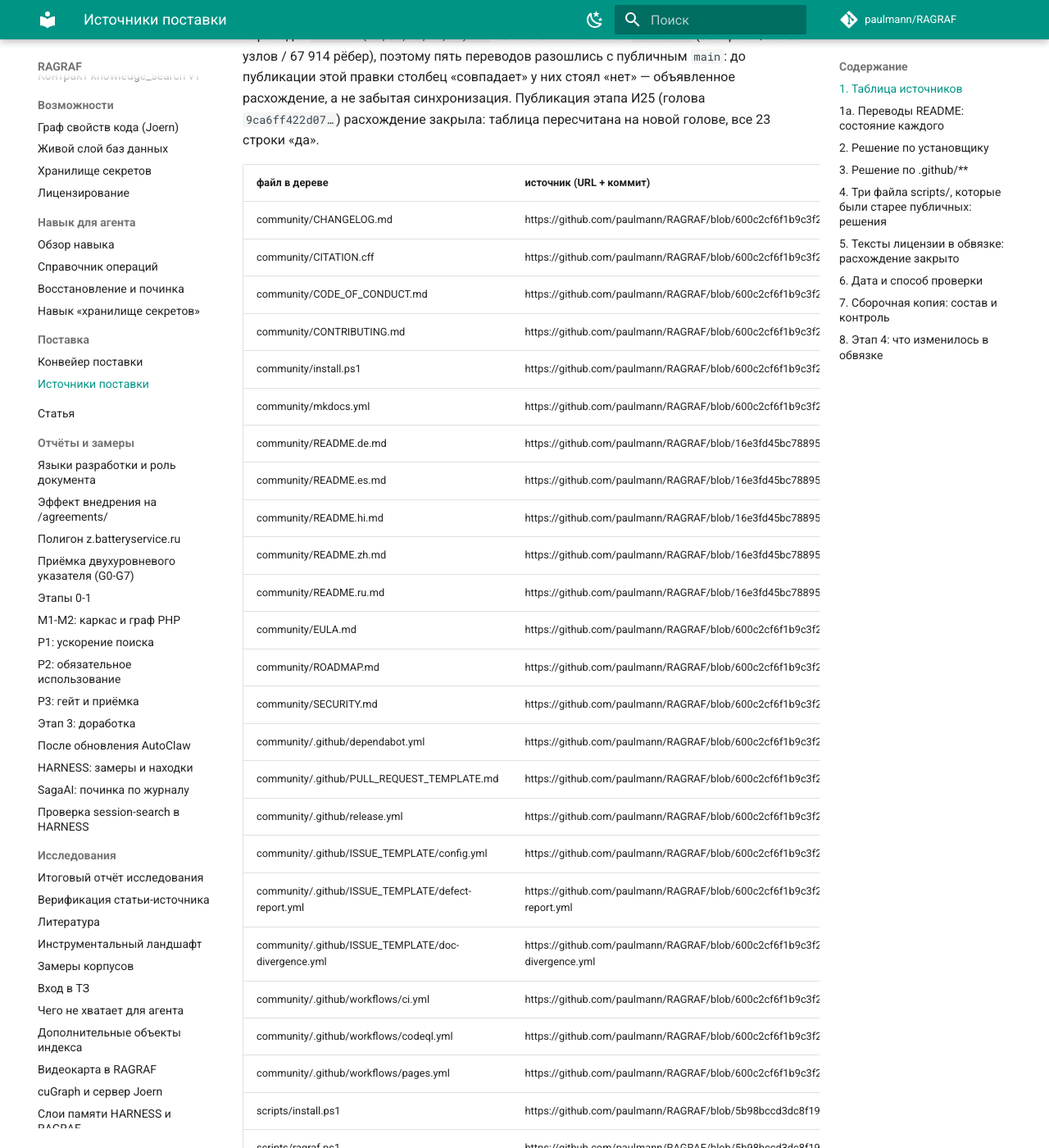
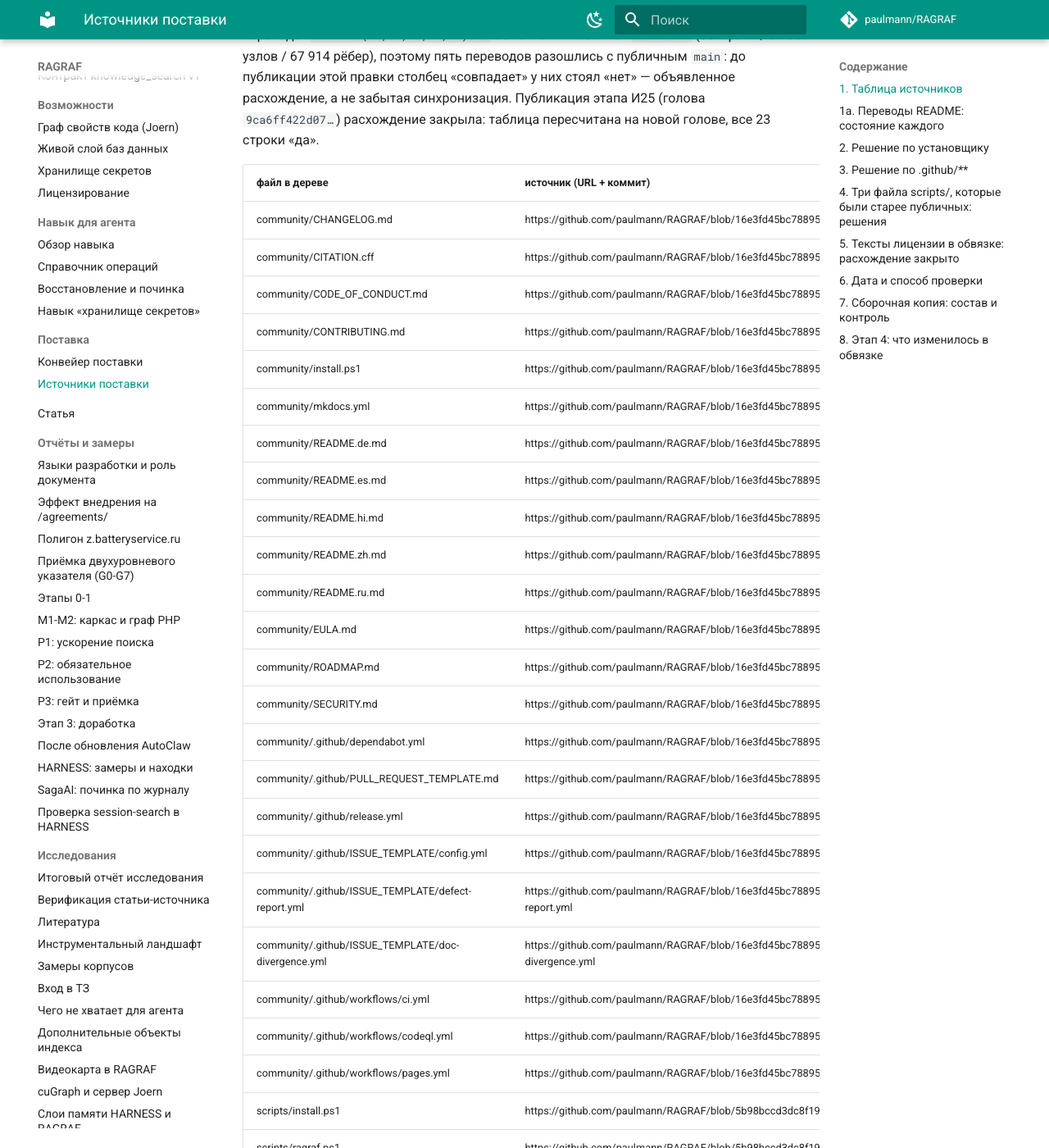
Before and after one commit to paulmann/RAGRAF, an MkDocs documentation site: the page built from docs/03_implementation/RELEASE-SOURCES.md, in a window 1280 px wide and 1400 px high, scrolled down 2192 px. Shown: the whole window at 82% size. Built offline with MkDocs 1.6.1 and Material for MkDocs 9.7.7, drawn with Linux system fonts in a browser that asks for light colours; comment, search, counter and statistics services are not loaded; some of the changed lines change nothing that is shown.

Commit message:
адреса строк обвязки приведены к голове таблицы источников

```diff
--- a/docs/03_implementation/RELEASE-SOURCES.md
+++ b/docs/03_implementation/RELEASE-SOURCES.md
@@ -92,29 +92,29 @@
 
 | файл в дереве | источник (URL + коммит) | sha256 в публичном main | sha256 в дереве | совпадает | путь в поставке |
 |---|---|---|---|---|---|
-| community/CHANGELOG.md | https://github.com/paulmann/RAGRAF/blob/600c2cf6f1b9c3f2ec63a795b72ee8032307f0a7/CHANGELOG.md | b5ea007e9b8bccf1e5cf8752c4543c6c909d5bef4972113b98cfdfe8a564abed | b5ea007e9b8bccf1e5cf8752c4543c6c909d5bef4972113b98cfdfe8a564abed | да | CHANGELOG.md |
-| community/CITATION.cff | https://github.com/paulmann/RAGRAF/blob/600c2cf6f1b9c3f2ec63a795b72ee8032307f0a7/CITATION.cff | a0b16a209dfb162fcd2817455939a21588f9ffa1d1f6ec02e0281fd59feb4e32 | a0b16a209dfb162fcd2817455939a21588f9ffa1d1f6ec02e0281fd59feb4e32 | да | CITATION.cff |
-| community/CODE_OF_CONDUCT.md | https://github.com/paulmann/RAGRAF/blob/600c2cf6f1b9c3f2ec63a795b72ee8032307f0a7/CODE_OF_CONDUCT.md | 34596ad809e62b3c5a0f9cfb3106c971c21b4f145b18c7e70704959d6996b580 | 34596ad809e62b3c5a0f9cfb3106c971c21b4f145b18c7e70704959d6996b580 | да | CODE_OF_CONDUCT.md |
-| community/CONTRIBUTING.md | https://github.com/paulmann/RAGRAF/blob/600c2cf6f1b9c3f2ec63a795b72ee8032307f0a7/CONTRIBUTING.md | 4702989e9f57c205f752d6e5977b692316fae0fa4c61c32355d5289e05d98689 | 4702989e9f57c205f752d6e5977b692316fae0fa4c61c32355d5289e05d98689 | да | CONTRIBUTING.md |
-| community/install.ps1 | https://github.com/paulmann/RAGRAF/blob/600c2cf6f1b9c3f2ec63a795b72ee8032307f0a7/install.ps1 | 5a55c8d88ba70066e43147d9b772d98352f46ca82a88ef18a2d8ada71509e8e0 | 5a55c8d88ba70066e43147d9b772d98352f46ca82a88ef18a2d8ada71509e8e0 | да | install.ps1 |
-| community/mkdocs.yml | https://github.com/paulmann/RAGRAF/blob/600c2cf6f1b9c3f2ec63a795b72ee8032307f0a7/mkdocs.yml | fafbfabe326de2139b7075cc831c358729070a28f0e1b90baa26dbf8bcd4a0e4 | fafbfabe326de2139b7075cc831c358729070a28f0e1b90baa26dbf8bcd4a0e4 | да | mkdocs.yml |
+| community/CHANGELOG.md | https://github.com/paulmann/RAGRAF/blob/16e3fd45bc78895d1e167db6843718d24875626c/CHANGELOG.md | b5ea007e9b8bccf1e5cf8752c4543c6c909d5bef4972113b98cfdfe8a564abed | b5ea007e9b8bccf1e5cf8752c4543c6c909d5bef4972113b98cfdfe8a564abed | да | CHANGELOG.md |
+| community/CITATION.cff | https://github.com/paulmann/RAGRAF/blob/16e3fd45bc78895d1e167db6843718d24875626c/CITATION.cff | a0b16a209dfb162fcd2817455939a21588f9ffa1d1f6ec02e0281fd59feb4e32 | a0b16a209dfb162fcd2817455939a21588f9ffa1d1f6ec02e0281fd59feb4e32 | да | CITATION.cff |
+| community/CODE_OF_CONDUCT.md | https://github.com/paulmann/RAGRAF/blob/16e3fd45bc78895d1e167db6843718d24875626c/CODE_OF_CONDUCT.md | 34596ad809e62b3c5a0f9cfb3106c971c21b4f145b18c7e70704959d6996b580 | 34596ad809e62b3c5a0f9cfb3106c971c21b4f145b18c7e70704959d6996b580 | да | CODE_OF_CONDUCT.md |
+| community/CONTRIBUTING.md | https://github.com/paulmann/RAGRAF/blob/16e3fd45bc78895d1e167db6843718d24875626c/CONTRIBUTING.md | 4702989e9f57c205f752d6e5977b692316fae0fa4c61c32355d5289e05d98689 | 4702989e9f57c205f752d6e5977b692316fae0fa4c61c32355d5289e05d98689 | да | CONTRIBUTING.md |
+| community/install.ps1 | https://github.com/paulmann/RAGRAF/blob/16e3fd45bc78895d1e167db6843718d24875626c/install.ps1 | 5a55c8d88ba70066e43147d9b772d98352f46ca82a88ef18a2d8ada71509e8e0 | 5a55c8d88ba70066e43147d9b772d98352f46ca82a88ef18a2d8ada71509e8e0 | да | install.ps1 |
+| community/mkdocs.yml | https://github.com/paulmann/RAGRAF/blob/16e3fd45bc78895d1e167db6843718d24875626c/mkdocs.yml | fafbfabe326de2139b7075cc831c358729070a28f0e1b90baa26dbf8bcd4a0e4 | fafbfabe326de2139b7075cc831c358729070a28f0e1b90baa26dbf8bcd4a0e4 | да | mkdocs.yml |
 | community/README.de.md | https://github.com/paulmann/RAGRAF/blob/16e3fd45bc78895d1e167db6843718d24875626c/README.de.md | 49c8a4d97cede9ae40005d5def0ffbf6776d60f8492d51f4104916dff6491a1b | 49c8a4d97cede9ae40005d5def0ffbf6776d60f8492d51f4104916dff6491a1b | да | README.de.md |
 | community/README.es.md | https://github.com/paulmann/RAGRAF/blob/16e3fd45bc78895d1e167db6843718d24875626c/README.es.md | 0d5d1bfe2d29653afd3d44842469f4ffc386f17bfe374252cd4ae462c0fd08a7 | 0d5d1bfe2d29653afd3d44842469f4ffc386f17bfe374252cd4ae462c0fd08a7 | да | README.es.md |
 | community/README.hi.md | https://github.com/paulmann/RAGRAF/blob/16e3fd45bc78895d1e167db6843718d24875626c/README.hi.md | 45eeb1459de98a35f5be51e165ef45b814d07f0bd257c538294c535559bcd809 | 45eeb1459de98a35f5be51e165ef45b814d07f0bd257c538294c535559bcd809 | да | README.hi.md |
 | community/README.zh.md | https://github.com/paulmann/RAGRAF/blob/16e3fd45bc78895d1e167db6843718d24875626c/README.zh.md | 24d586ce3ec09f6ba0d339d179a39c32e15bc300b933a30854f0188705b61b97 | 24d586ce3ec09f6ba0d339d179a39c32e15bc300b933a30854f0188705b61b97 | да | README.zh.md |
 | community/README.ru.md | https://github.com/paulmann/RAGRAF/blob/16e3fd45bc78895d1e167db6843718d24875626c/README.ru.md | c9082795ac3356bce78afe134f08260ab1818e83576146e90e375fc80b517477 | c9082795ac3356bce78afe134f08260ab1818e83576146e90e375fc80b517477 | да | README.ru.md |
-| community/EULA.md | https://github.com/paulmann/RAGRAF/blob/600c2cf6f1b9c3f2ec63a795b72ee8032307f0a7/EULA.md | de3a473f73d39dedb64f362384554f25584979d62b51f8ea50c5d531bab75a3a | de3a473f73d39dedb64f362384554f25584979d62b51f8ea50c5d531bab75a3a | да | EULA.md |
-| community/ROADMAP.md | https://github.com/paulmann/RAGRAF/blob/600c2cf6f1b9c3f2ec63a795b72ee8032307f0a7/ROADMAP.md | 1973da88532a9dab0b96873df9acf57575b286af40f4904a36e87ccf5c6457be | 1973da88532a9dab0b96873df9acf57575b286af40f4904a36e87ccf5c6457be | да | ROADMAP.md |
-| community/SECURITY.md | https://github.com/paulmann/RAGRAF/blob/600c2cf6f1b9c3f2ec63a795b72ee8032307f0a7/SECURITY.md | dbc7d9c2bd4d3e2d1481a36d00655633c3b45603d1f6753a26c9357414495700 | dbc7d9c2bd4d3e2d1481a36d00655633c3b45603d1f6753a26c9357414495700 | да | SECURITY.md |
-| community/.github/dependabot.yml | https://github.com/paulmann/RAGRAF/blob/600c2cf6f1b9c3f2ec63a795b72ee8032307f0a7/.github/dependabot.yml | 37360b6fa679b5639b08465c684bca8d86c56f9cdf5b1e8c9dd3e1d813f79532 | 37360b6fa679b5639b08465c684bca8d86c56f9cdf5b1e8c9dd3e1d813f79532 | да | .github/dependabot.yml |
-| community/.github/PULL_REQUEST_TEMPLATE.md | https://github.com/paulmann/RAGRAF/blob/600c2cf6f1b9c3f2ec63a795b72ee8032307f0a7/.github/PULL_REQUEST_TEMPLATE.md | 30c5a2c60f7d1933b201b326d55ce6955aad46457d3d65503c9b666706ab82b0 | 30c5a2c60f7d1933b201b326d55ce6955aad46457d3d65503c9b666706ab82b0 | да | .github/PULL_REQUEST_TEMPLATE.md |
-| community/.github/release.yml | https://github.com/paulmann/RAGRAF/blob/600c2cf6f1b9c3f2ec63a795b72ee8032307f0a7/.github/release.yml | 48c9059c309e7e04177c3e649c02ff3aa5b93b0045a55eff3998004e4356560c | 48c9059c309e7e04177c3e649c02ff3aa5b93b0045a55eff3998004e4356560c | да | .github/release.yml |
-| community/.github/ISSUE_TEMPLATE/config.yml | https://github.com/paulmann/RAGRAF/blob/600c2cf6f1b9c3f2ec63a795b72ee8032307f0a7/.github/ISSUE_TEMPLATE/config.yml | 0bc9435ed1245c47bbde5fc751fb937c75b554553be3010da264be10d2c89654 | 0bc9435ed1245c47bbde5fc751fb937c75b554553be3010da264be10d2c89654 | да | .github/ISSUE_TEMPLATE/config.yml |
-| community/.github/ISSUE_TEMPLATE/defect-report.yml | https://github.com/paulmann/RAGRAF/blob/600c2cf6f1b9c3f2ec63a795b72ee8032307f0a7/.github/ISSUE_TEMPLATE/defect-report.yml | abab94c9ded87699c6046f527486ff84c0abb6d1df8c7f3447baeb25f58fc2a6 | abab94c9ded87699c6046f527486ff84c0abb6d1df8c7f3447baeb25f58fc2a6 | да | .github/ISSUE_TEMPLATE/defect-report.yml |
-| community/.github/ISSUE_TEMPLATE/doc-divergence.yml | https://github.com/paulmann/RAGRAF/blob/600c2cf6f1b9c3f2ec63a795b72ee8032307f0a7/.github/ISSUE_TEMPLATE/doc-divergence.yml | 743c9e238dcaaa3eb10f4739a53f7ec7cab43d81ff3c1d93adfab768adcf3aff | 743c9e238dcaaa3eb10f4739a53f7ec7cab43d81ff3c1d93adfab768adcf3aff | да | .github/ISSUE_TEMPLATE/doc-divergence.yml |
-| community/.github/workflows/ci.yml | https://github.com/paulmann/RAGRAF/blob/600c2cf6f1b9c3f2ec63a795b72ee8032307f0a7/.github/workflows/ci.yml | ea6d8ae5a2007164ca196a0e1b6fc7e71976c9a354ebe55efc50f32d7e6b3a99 | ea6d8ae5a2007164ca196a0e1b6fc7e71976c9a354ebe55efc50f32d7e6b3a99 | да | .github/workflows/ci.yml |
-| community/.github/workflows/codeql.yml | https://github.com/paulmann/RAGRAF/blob/600c2cf6f1b9c3f2ec63a795b72ee8032307f0a7/.github/workflows/codeql.yml | 5c09bbc2cec2fe16c338d4527100b92b63badfc6dbf3dea34b2652d5a0726bfb | 5c09bbc2cec2fe16c338d4527100b92b63badfc6dbf3dea34b2652d5a0726bfb | да | .github/workflows/codeql.yml |
-| community/.github/workflows/pages.yml | https://github.com/paulmann/RAGRAF/blob/600c2cf6f1b9c3f2ec63a795b72ee8032307f0a7/.github/workflows/pages.yml | 4735800e7da31eb2b1ef550ccff883867e072118f8edb164b8ddbddd65abeb38 | 4735800e7da31eb2b1ef550ccff883867e072118f8edb164b8ddbddd65abeb38 | да | .github/workflows/pages.yml |
+| community/EULA.md | https://github.com/paulmann/RAGRAF/blob/16e3fd45bc78895d1e167db6843718d24875626c/EULA.md | de3a473f73d39dedb64f362384554f25584979d62b51f8ea50c5d531bab75a3a | de3a473f73d39dedb64f362384554f25584979d62b51f8ea50c5d531bab75a3a | да | EULA.md |
+| community/ROADMAP.md | https://github.com/paulmann/RAGRAF/blob/16e3fd45bc78895d1e167db6843718d24875626c/ROADMAP.md | 1973da88532a9dab0b96873df9acf57575b286af40f4904a36e87ccf5c6457be | 1973da88532a9dab0b96873df9acf57575b286af40f4904a36e87ccf5c6457be | да | ROADMAP.md |
+| community/SECURITY.md | https://github.com/paulmann/RAGRAF/blob/16e3fd45bc78895d1e167db6843718d24875626c/SECURITY.md | dbc7d9c2bd4d3e2d1481a36d00655633c3b45603d1f6753a26c9357414495700 | dbc7d9c2bd4d3e2d1481a36d00655633c3b45603d1f6753a26c9357414495700 | да | SECURITY.md |
+| community/.github/dependabot.yml | https://github.com/paulmann/RAGRAF/blob/16e3fd45bc78895d1e167db6843718d24875626c/.github/dependabot.yml | 37360b6fa679b5639b08465c684bca8d86c56f9cdf5b1e8c9dd3e1d813f79532 | 37360b6fa679b5639b08465c684bca8d86c56f9cdf5b1e8c9dd3e1d813f79532 | да | .github/dependabot.yml |
+| community/.github/PULL_REQUEST_TEMPLATE.md | https://github.com/paulmann/RAGRAF/blob/16e3fd45bc78895d1e167db6843718d24875626c/.github/PULL_REQUEST_TEMPLATE.md | 30c5a2c60f7d1933b201b326d55ce6955aad46457d3d65503c9b666706ab82b0 | 30c5a2c60f7d1933b201b326d55ce6955aad46457d3d65503c9b666706ab82b0 | да | .github/PULL_REQUEST_TEMPLATE.md |
+| community/.github/release.yml | https://github.com/paulmann/RAGRAF/blob/16e3fd45bc78895d1e167db6843718d24875626c/.github/release.yml | 48c9059c309e7e04177c3e649c02ff3aa5b93b0045a55eff3998004e4356560c | 48c9059c309e7e04177c3e649c02ff3aa5b93b0045a55eff3998004e4356560c | да | .github/release.yml |
+| community/.github/ISSUE_TEMPLATE/config.yml | https://github.com/paulmann/RAGRAF/blob/16e3fd45bc78895d1e167db6843718d24875626c/.github/ISSUE_TEMPLATE/config.yml | 0bc9435ed1245c47bbde5fc751fb937c75b554553be3010da264be10d2c89654 | 0bc9435ed1245c47bbde5fc751fb937c75b554553be3010da264be10d2c89654 | да | .github/ISSUE_TEMPLATE/config.yml |
+| community/.github/ISSUE_TEMPLATE/defect-report.yml | https://github.com/paulmann/RAGRAF/blob/16e3fd45bc78895d1e167db6843718d24875626c/.github/ISSUE_TEMPLATE/defect-report.yml | abab94c9ded87699c6046f527486ff84c0abb6d1df8c7f3447baeb25f58fc2a6 | abab94c9ded87699c6046f527486ff84c0abb6d1df8c7f3447baeb25f58fc2a6 | да | .github/ISSUE_TEMPLATE/defect-report.yml |
+| community/.github/ISSUE_TEMPLATE/doc-divergence.yml | https://github.com/paulmann/RAGRAF/blob/16e3fd45bc78895d1e167db6843718d24875626c/.github/ISSUE_TEMPLATE/doc-divergence.yml | 743c9e238dcaaa3eb10f4739a53f7ec7cab43d81ff3c1d93adfab768adcf3aff | 743c9e238dcaaa3eb10f4739a53f7ec7cab43d81ff3c1d93adfab768adcf3aff | да | .github/ISSUE_TEMPLATE/doc-divergence.yml |
+| community/.github/workflows/ci.yml | https://github.com/paulmann/RAGRAF/blob/16e3fd45bc78895d1e167db6843718d24875626c/.github/workflows/ci.yml | ea6d8ae5a2007164ca196a0e1b6fc7e71976c9a354ebe55efc50f32d7e6b3a99 | ea6d8ae5a2007164ca196a0e1b6fc7e71976c9a354ebe55efc50f32d7e6b3a99 | да | .github/workflows/ci.yml |
+| community/.github/workflows/codeql.yml | https://github.com/paulmann/RAGRAF/blob/16e3fd45bc78895d1e167db6843718d24875626c/.github/workflows/codeql.yml | 5c09bbc2cec2fe16c338d4527100b92b63badfc6dbf3dea34b2652d5a0726bfb | 5c09bbc2cec2fe16c338d4527100b92b63badfc6dbf3dea34b2652d5a0726bfb | да | .github/workflows/codeql.yml |
+| community/.github/workflows/pages.yml | https://github.com/paulmann/RAGRAF/blob/16e3fd45bc78895d1e167db6843718d24875626c/.github/workflows/pages.yml | 4735800e7da31eb2b1ef550ccff883867e072118f8edb164b8ddbddd65abeb38 | 4735800e7da31eb2b1ef550ccff883867e072118f8edb164b8ddbddd65abeb38 | да | .github/workflows/pages.yml |
 | scripts/install.ps1 | https://github.com/paulmann/RAGRAF/blob/5b98bccd3dc8f1904e930f03e39a55ba4a20d317/scripts/install.ps1 | f6cee5d8bb7f98039c297b578cc86c15fb439e14ed2206289d63382031be5996 | f6cee5d8bb7f98039c297b578cc86c15fb439e14ed2206289d63382031be5996 | да | scripts/install.ps1 |
 | scripts/ragraf.ps1 | https://github.com/paulmann/RAGRAF/blob/5b98bccd3dc8f1904e930f03e39a55ba4a20d317/scripts/ragraf.ps1 | f7dbe0bb262b92456945a7863e6263bce3b4678f1cb04ae5f9e81c6a05488813 | f7dbe0bb262b92456945a7863e6263bce3b4678f1cb04ae5f9e81c6a05488813 | да | scripts/ragraf.ps1 |
 | scripts/install-joern.ps1 | https://github.com/paulmann/RAGRAF/blob/5b98bccd3dc8f1904e930f03e39a55ba4a20d317/scripts/install-joern.ps1 | c3ebcf0e2c344b95e1fc1d9c3f60937ac87fe6fac7d76351683c8b8faf4f8a27 | c3ebcf0e2c344b95e1fc1d9c3f60937ac87fe6fac7d76351683c8b8faf4f8a27 | да | scripts/install-joern.ps1 |
```
Also changed, not shown: 1 other file.
